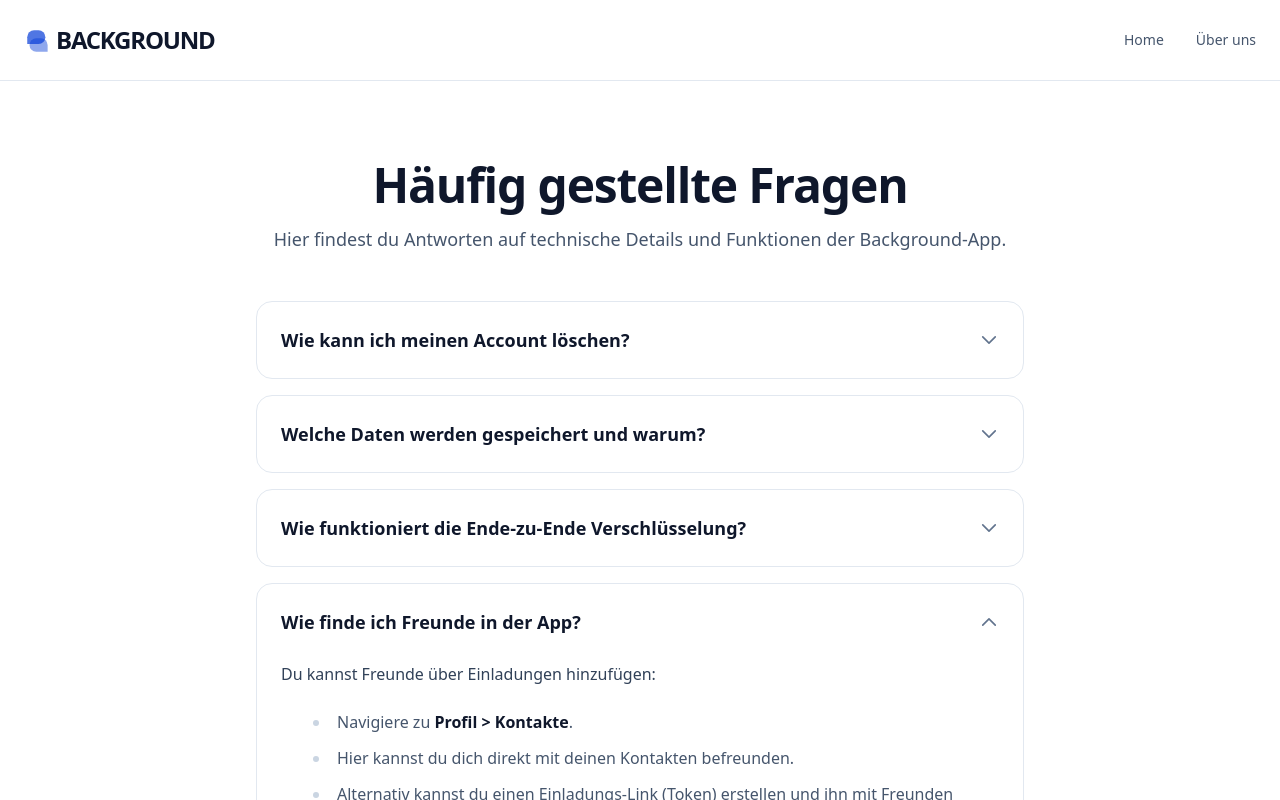
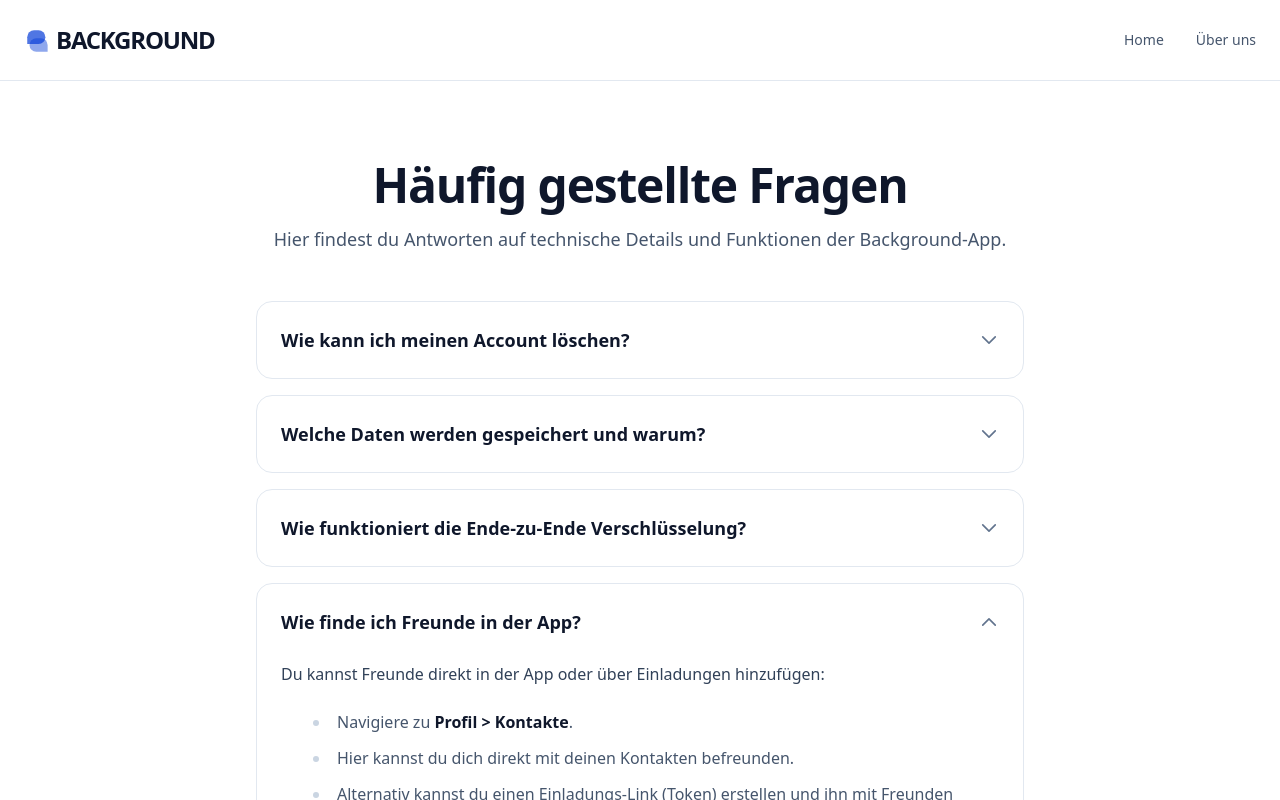
Before and after one commit to background-debates/website, a SvelteKit app: page /faq in a window 1280 px wide. Both pictures are taken after a click on the button "Wie finde ich Freunde in der App?". Shown: the top 800 px of the page. Built offline with nearby package versions, Linux system fonts and the light colour scheme.

Commit message:
Update friend addition instructions in FAQ

```diff
--- a/src/routes/faq/+page.svelte
+++ b/src/routes/faq/+page.svelte
@@ -128,12 +128,13 @@
 
 {#snippet findFriends()}
 	<p class="mb-4">
-		Du kannst Freunde über Einladungen hinzufügen:
+		Du kannst Freunde direkt in der App oder über Einladungen hinzufügen:
 	</p>
 	<ul class="ml-6 list-disc space-y-2 text-slate-600">
 		<li>Navigiere zu <strong>Profil > Kontakte</strong>.</li>
 		<li>Hier kannst du dich direkt mit deinen Kontakten befreunden.</li>
 		<li>Alternativ kannst du einen Einladungs-Link (Token) erstellen und ihn mit Freunden teilen.</li>
+		<li>So könnt ihr euch befreunden, ohne Zugriff auf eure Handy-Kontakte.</li>
 		<li>Nach Annahme der Einladung könnt ihr die Antworten des jeweils anderen sehen.</li>
 	</ul>
 {/snippet}
```
